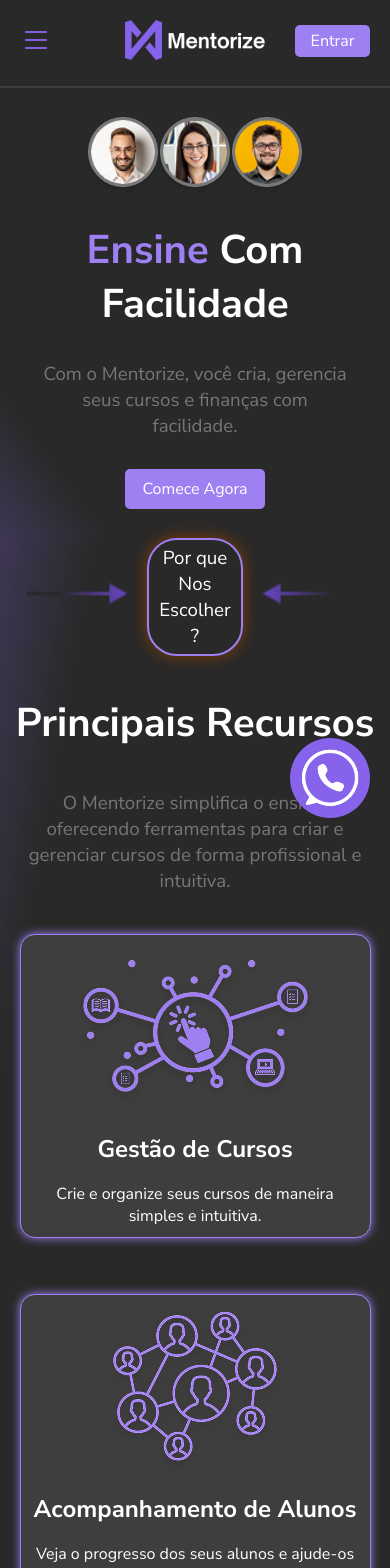
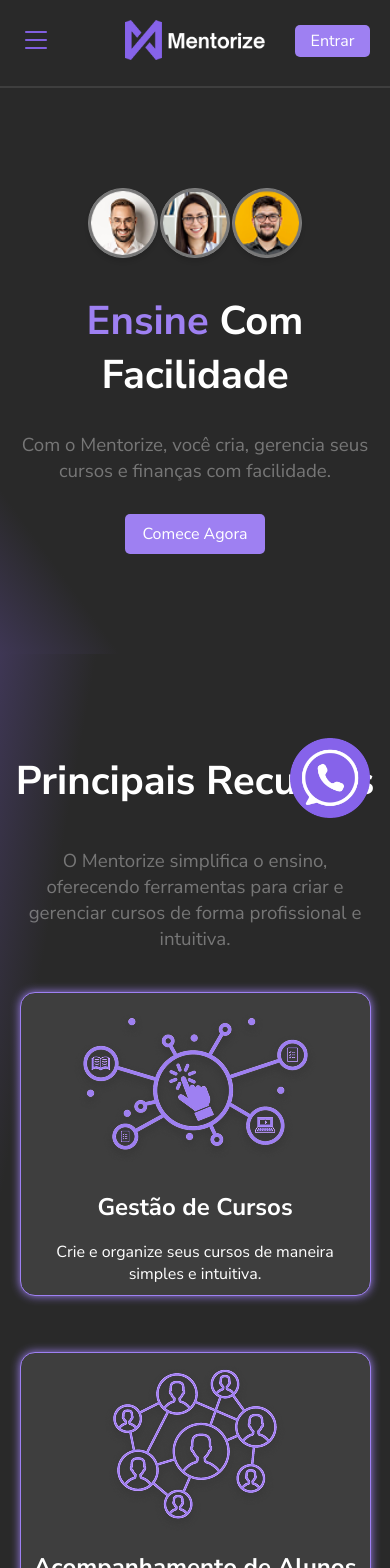
Before and after one commit to endrick-brito/mentorize-frontend, a React (Vite) app: page / in a window 390 px wide. Shown: the top 1568 px of the page. Built offline with nearby package versions, Linux system fonts and the light colour scheme.

Commit message:
Ajuste na responsividade

```diff
--- a/src/assets/pages/Home/Section1/styles.css
+++ b/src/assets/pages/Home/Section1/styles.css
@@ -1,6 +1,6 @@
 section#section1{
     width: 100%;
-    height: 450px;
+    padding-block: 100px;
     background-color: var(--secondary-dark);
     display: flex;
     align-items: center;
@@ -52,3 +52,10 @@
         }
     }
 }
+
+@media screen and (max-width: 1000px) {
+    section#section1{
+        padding-inline: 2%;
+    }
+
+}
--- a/src/assets/pages/Home/Section2/styles.css
+++ b/src/assets/pages/Home/Section2/styles.css
@@ -5,9 +5,11 @@
     flex-direction: column;
     justify-content: start;
     align-items: center;
+    padding-block: 100px;
     padding-inline: 10%;
     gap: 40px;
     color: var(--neutral-white);
+    text-align: center;
 
     & .titulo{
         display: flex;
@@ -17,9 +19,8 @@
         & .text{
             border-radius: 30px;
             border: 2px solid var(--primary-light);
-            padding: 5px 10px;
+            padding: 5px 20px;
             color: var(--neutral-white);
-            animation: neon infinite 10s;
         }
     }
 
@@ -63,24 +64,6 @@
     }
 }
 
-@keyframes neon {
-    0%{
-        box-shadow: 0 0 5px 0 var(--primary-light);
-    }
-    25%{
-        box-shadow: 0 0 5px 0 cyan;
-    }
-    50%{
-        box-shadow: 0 0 15px 0 red;
-    }
-    75%{
-        box-shadow: 0 0 15px 0 green;
-    }
-    100%{
-        box-shadow: 0 0 5px 0 var(--primary-light);
-    }
-}
-
 @media screen and (max-width: 1000px) {
     section#section2{
         padding-inline: 2%;
@@ -91,3 +74,11 @@
     }
 
 }
+
+@media screen and (max-width: 400px) {
+    section#section2{
+        & .titulo{
+            display: none;
+        }
+    }
+}
```
